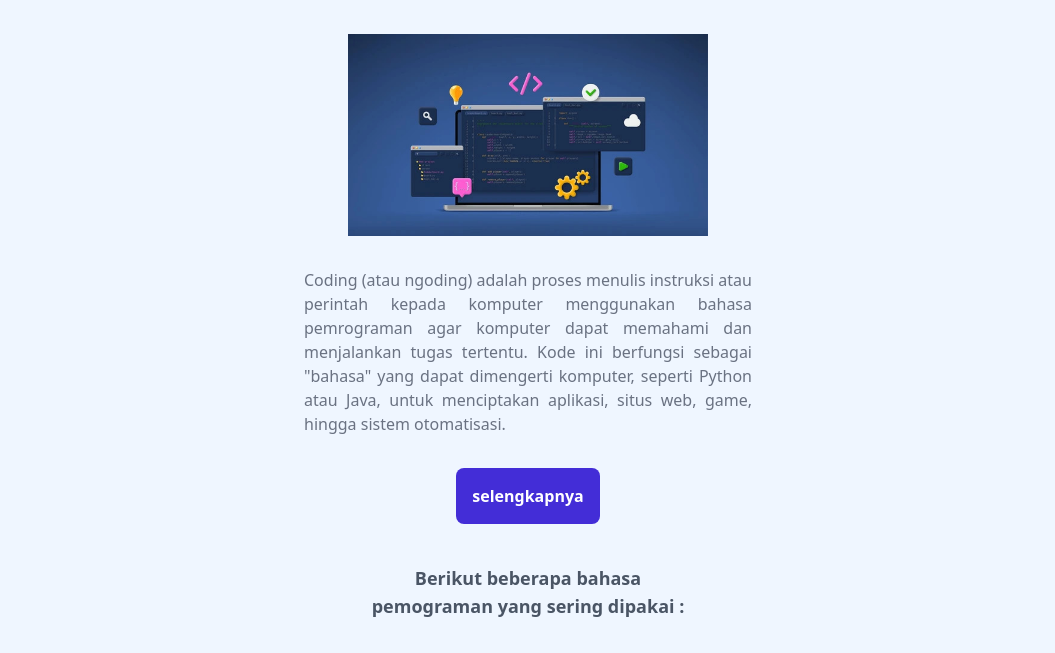
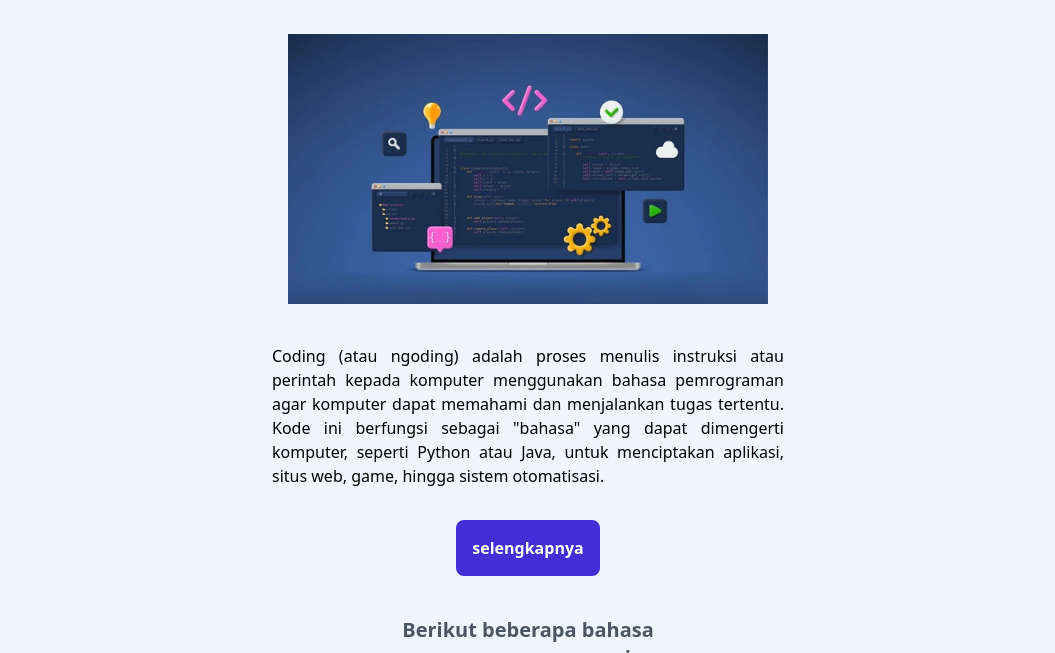
Before and after one commit to hazetprojects/learn, a plain HTML site: page index.html in a window 1280 px wide. Shown: the part 78-731 px from the top of the page, without its empty margins (112-1167 px from the left). Drawn offline with nearby package versions, Linux system fonts and the light colour scheme.

Commit message:
update html

```diff
--- a/index.html
+++ b/index.html
@@ -9,14 +9,16 @@
 </head>
 <body>
 <div class="pb-20 bg-blue-50">
-    <h1 class="text-3xl font-bold text-center pt-8 text-indigo-700 text-4xl">Apa itu coding ?</h1>
+    <h1 class="font-bold text-center pt-8 text-indigo-700 text-2xl sm:text-3xl md:text-4xl">Apa itu coding ?</h1>
 
     <div class=" flex items-center justify-center">
-        <img src="asset/code.jpg" alt="gambar" class="w-90 pt-10" >
+        <img src="asset/code.jpg" alt="gambar" class="sm: w-80 md:w-100 lg:w-120 pt-10" >
     </div>
 
-    <div class="justify-center items-center flex">
-        <p class="text-justify max-w-md pt-8 text-gray-500">Coding (atau ngoding) adalah proses menulis instruksi atau perintah kepada komputer menggunakan bahasa pemrograman agar komputer dapat memahami dan menjalankan tugas tertentu. Kode ini berfungsi sebagai "bahasa" yang dapat dimengerti komputer, seperti Python atau Java, untuk menciptakan aplikasi, situs web, game, hingga sistem otomatisasi.</p>
+    <div class=" pt-10 flex justify-center">
+        <p class="text-justify max-w-sm sm:max-w-md md:max-w-lg ">
+        Coding (atau ngoding) adalah proses menulis instruksi atau perintah kepada komputer menggunakan bahasa pemrograman agar komputer dapat memahami dan menjalankan tugas tertentu. Kode ini berfungsi sebagai "bahasa" yang dapat dimengerti komputer, seperti Python atau Java, untuk menciptakan aplikasi, situs web, game, hingga sistem otomatisasi.
+        </p>
     </div>
 
     <div class="flex items-center justify-center pt-8">
@@ -24,7 +26,7 @@
     </div>
 
     <div class="flex items-center justify-center">
-        <p class="pt-10 max-w-xs text-center text-lg font-semibold leading-7 text-gray-600">Berikut beberapa bahasa pemograman yang sering dipakai :</p>
+        <p class="pt-10 max-w-xs text-center font-semibold leading-7 text-gray-600 sm:text-lg md:text-xl lg:text-xl">Berikut beberapa bahasa pemograman yang sering dipakai :</p>
     </div>
 
 <div class="flex items-center justify-center pt-10">
```
